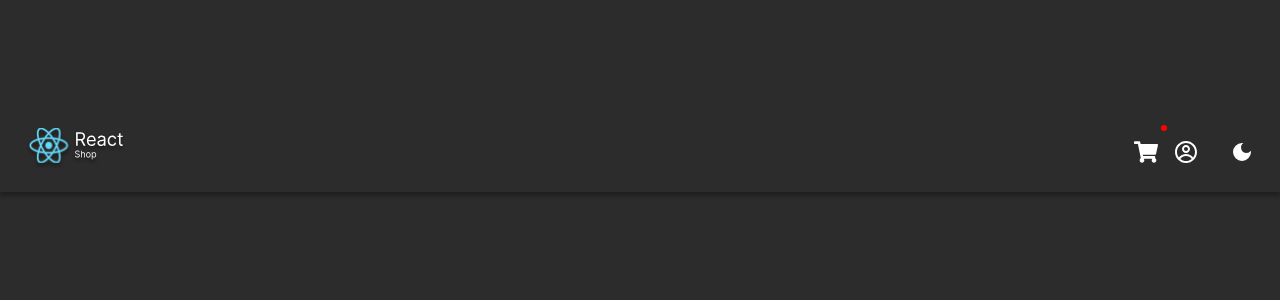
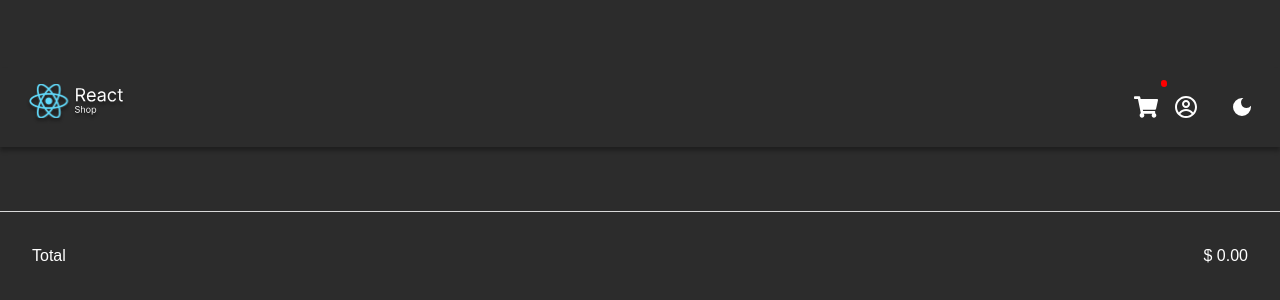
Before and after one commit to MatheusTrindade5201/react-shop, a React app: page /cart in a window 1280 px wide. Shown: the part 200-500 px from the top of the page. Built offline with nearby package versions, Linux system fonts and the light colour scheme; the HTML template or start-up script is replaced by a standard one.

Commit message:
feat: display the amount in the cart

```diff
--- /dev/null
+++ b/src/Components/CartAmount/index.jsx
@@ -0,0 +1,17 @@
+import { useEffect, useState } from "react";
+import { fillCart } from "../../services/api";
+import AmountContainer from "./style";
+
+const CartAmount = (props) => {
+
+    const [total, setTotal] = useState()
+
+    return(
+        <AmountContainer>
+            <p>Total</p>
+            <p>$ {props.total}</p>
+        </AmountContainer>
+    )
+}
+
+export default CartAmount
--- /dev/null
+++ b/src/Components/CartAmount/style.jsx
@@ -0,0 +1,12 @@
+import styled from "styled-components";
+
+const AmountContainer = styled.div`
+    border-top: solid 1px ${props => props.theme.settings.secondary};
+    padding: 2rem;
+    display:flex;
+    justify-content: space-between;
+    box-sizing: border-box;
+    color:${props => props.theme.settings.text}
+`
+
+export default AmountContainer
--- a/src/Pages/Cart/index.jsx
+++ b/src/Pages/Cart/index.jsx
@@ -1,5 +1,6 @@
 import { useContext, useEffect, useState } from "react";
 import { MdDarkMode, MdOutlineDarkMode } from "react-icons/md";
+import CartAmount from "../../Components/CartAmount";
 import Header from "../../Components/Header";
 import ProductCartList from "../../Components/ProductIten";
 import { MyContext } from "../../Context/MyContext";
@@ -12,15 +13,25 @@ const CartPage = () => {
 
     const [ toggle, setToggle] = useState('off');
     const {theme, setTheme} = useContext(MyContext);
-    const [products, setProducts] = useState(false)
+    const [products, setProducts] = useState(false);
+    const [total, setTotal] = useState(0);
+
 
     const switchToggle = () => {
         setToggle(toggle === 'off' ? 'on' : 'off');
         setTheme(theme === light ? dark : light)
     }
 
+    const getTotal = () => {
+        let price = 0
+        for(let i = 0; i < products.length; i++){
+            price += products[i].price - (products[i].price * products[i].discountPercentage / 100).toFixed(2)
+        }
+        setTotal(price);
+    }
+
     useEffect(() => {
-        setProducts(fillCart());
+        setProducts(fillCart(setTotal))
     },[])
 
    if(!products){
@@ -35,12 +46,14 @@ const CartPage = () => {
             </div>
         )
     }else{
+
         return (
          <PageContainer>
                 <Header
                 themeSwitch={toggle === 'off' ?  <MdDarkMode className="icon" onClick={switchToggle}/> :<MdOutlineDarkMode className="icon" onClick={switchToggle}/> }
                 />
                 <ProductCartList products={products} />
+                <CartAmount total={total.toFixed(2)} />
         </PageContainer>
         )
     }
--- a/src/services/api.jsx
+++ b/src/services/api.jsx
@@ -28,12 +28,17 @@ export const getRelated = (related, id) => {
     )
 }
 
-export const fillCart = () => {
+export const fillCart = (props) => {
     let products = [];
+    let total = 0
     for(let i = 0; i < sessionStorage.length; i++){
        let productKey = sessionStorage.key(i);
-       products.push(JSON.parse(sessionStorage.getItem(productKey)))
+       let iten = JSON.parse(sessionStorage.getItem(productKey))
+       products.push(iten);
+       total += iten.price - (iten.price * iten.discountPercentage / 100).toFixed(2)
     }
+
+    props(total)
 
     return products
 }
```
